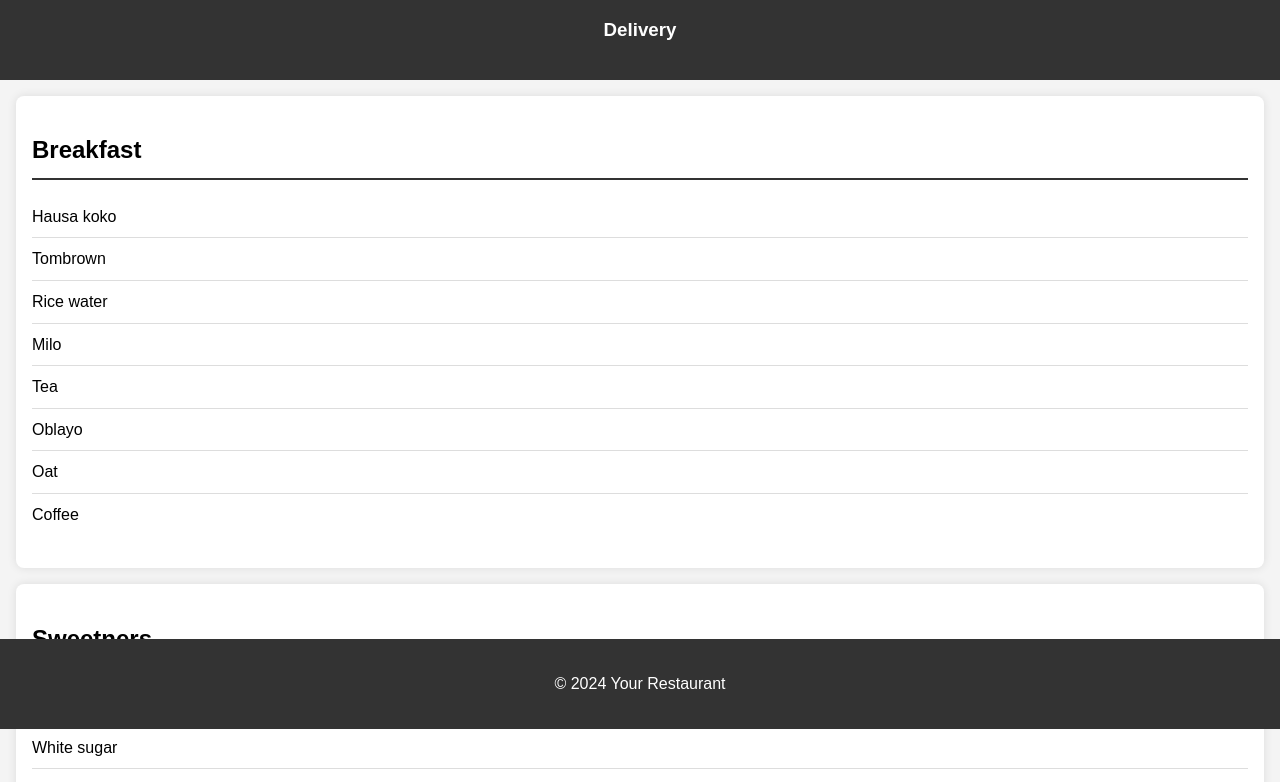
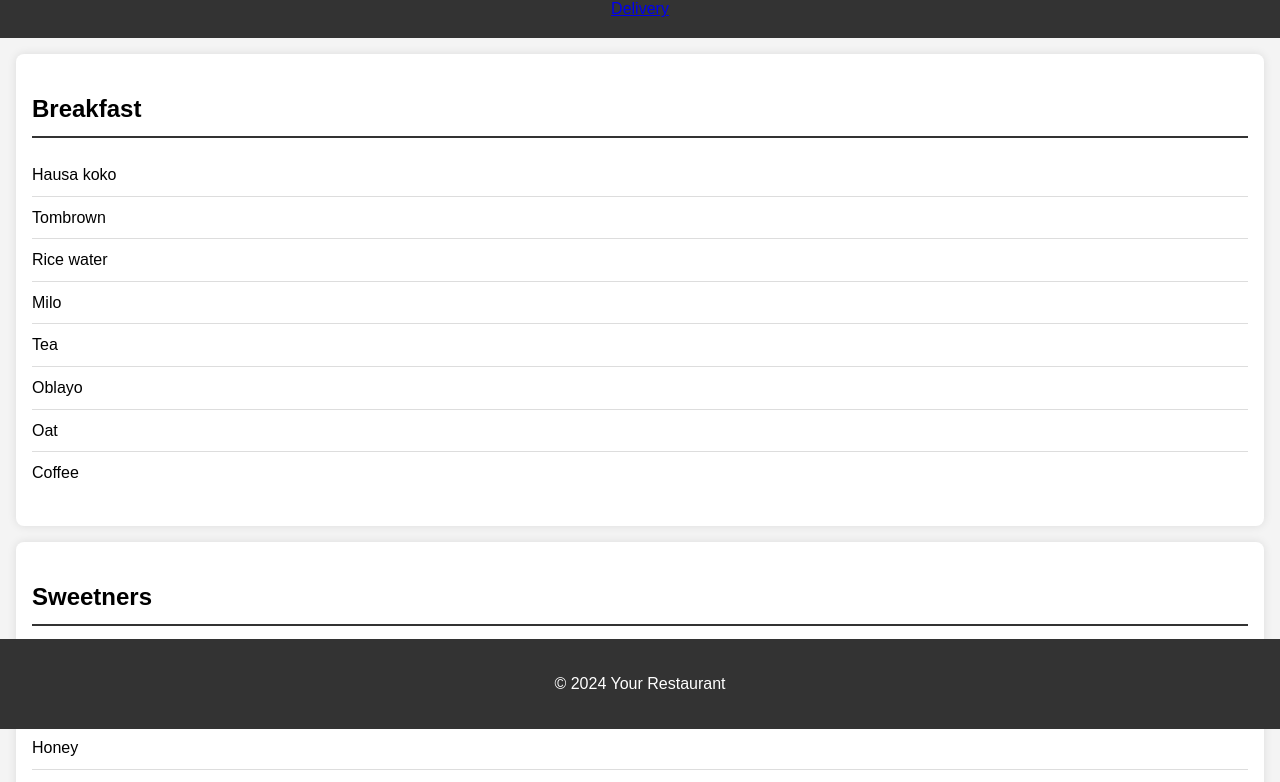
Before and after one commit to Vann-illa/Restaurant-Chatbot, a plain HTML site: page index.html in a window 1280 px wide. Shown: the part 71-853 px from the top of the page. Drawn offline with nearby package versions, Linux system fonts and the light colour scheme.

Commit message:
Update index.html

```diff
--- a/index.html
+++ b/index.html
@@ -17,7 +17,7 @@
 <body>
     <header>
         <h1>Restaurant Menu</h1>
-	    <h3 href="delivery.html">Delivery</h3>
+	    <a href="delivery.html">Delivery</a>
     </header>
 
     <main>
```
